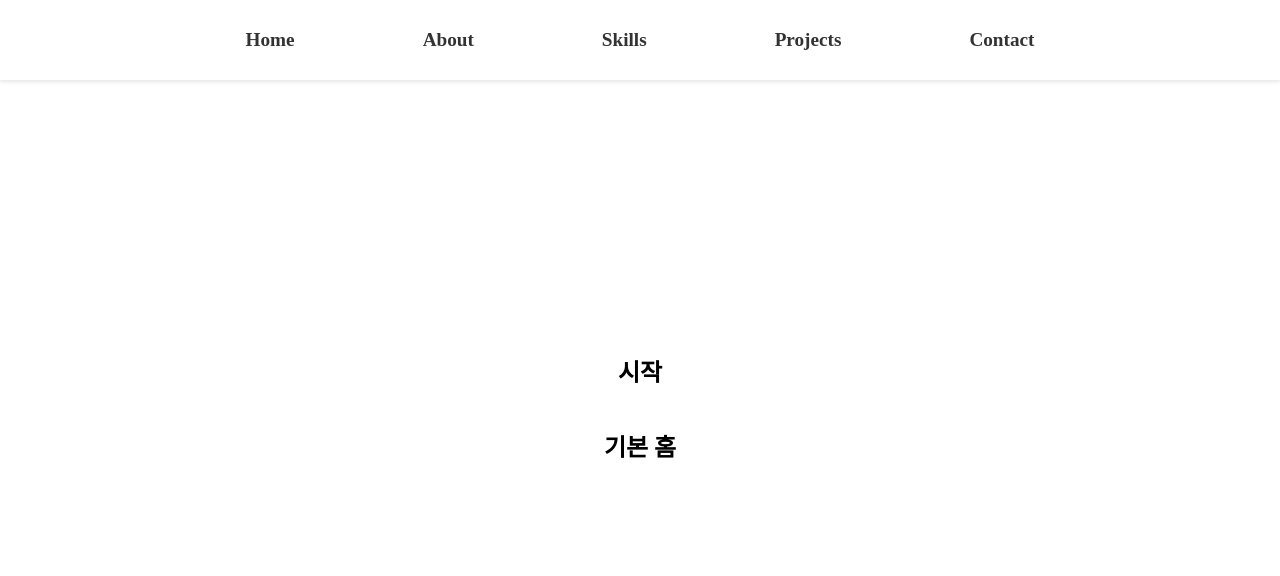
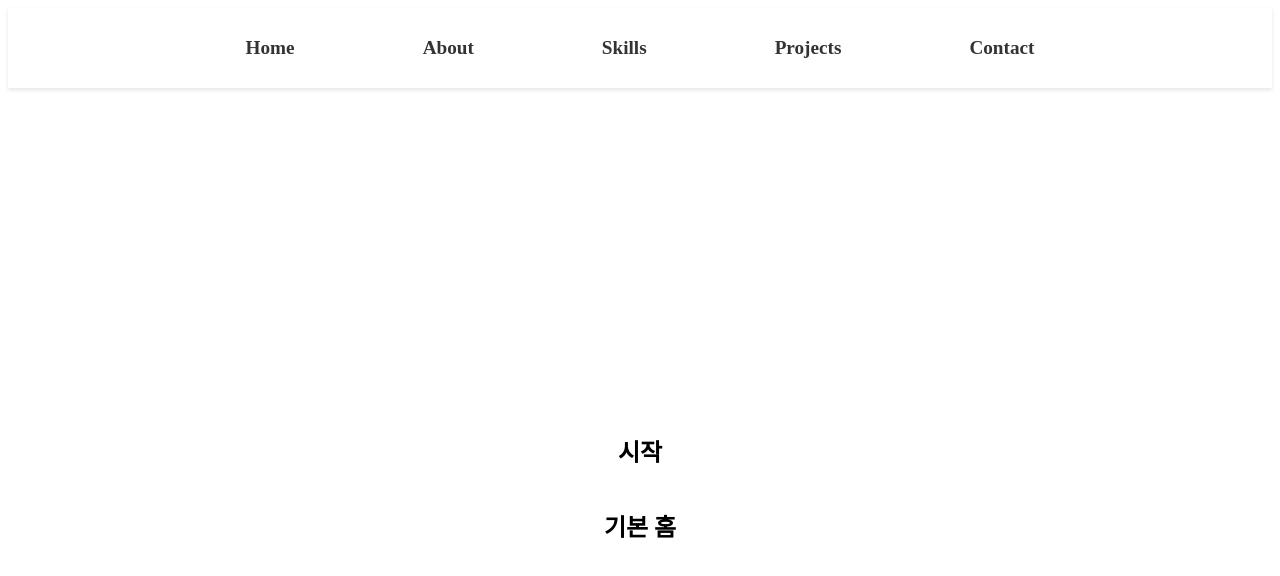
Before and after one commit to noojnooj/noojnooj, a React (Vite) app in the folder client/: page / in a window 1280 px wide. Shown: the top 576 px of the page. Built offline with nearby package versions, Linux system fonts and the light colour scheme.

Commit message:
nav 부모제거, fixed -> sticky

```diff
--- a/client/src/components/nav/Nav.module.css
+++ b/client/src/components/nav/Nav.module.css
@@ -1,7 +1,7 @@
 /* 상단 nav메뉴 스타일 */
 
 .navMenu {
-  position: fixed;
+  position: sticky;
   top: 0;
   left: 0;
   width: 100%;
--- a/client/src/pages/Home.tsx
+++ b/client/src/pages/Home.tsx
@@ -11,9 +11,7 @@ export function Home() {
   return (
     <div>
 
-      <div>
        <Nav />
-      </div>
 
       <div>
         <Start />
```
